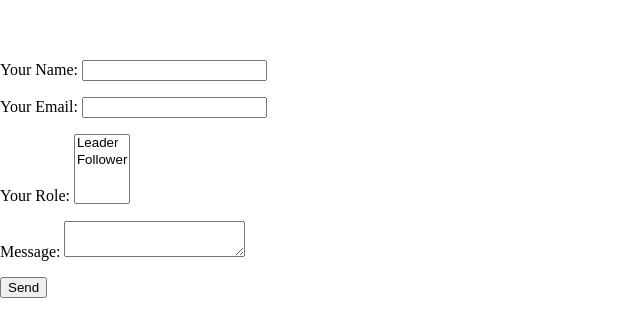
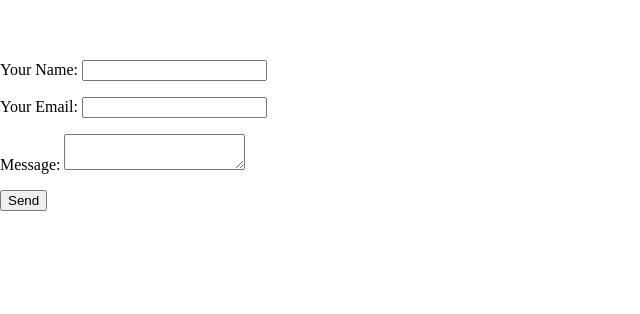
Before and after one commit to KodyyJayy/tlj, a React (Create React App) app: page / in a window 1280 px wide. Shown: the part 2842-3156 px from the top of the page, without its empty margins (0-640 px from the left). After the commit the page ends 3069 px from the top, so only its background shows below. Built offline with nearby package versions, Linux system fonts and the light colour scheme.

Commit message:
form update

```diff
--- a/src/components/Contact.jsx
+++ b/src/components/Contact.jsx
@@ -9,18 +9,12 @@ const Contact = () => {
                 <iframe title="Contact Form" src="https://plugins.crisp.chat/urn:crisp.im:contact-form:0/contact/f6afb8ca-9c70-47a7-b15e-13f5174626b6" referrerPolicy="origin" sandbox="allow-forms allow-popups allow-scripts allow-same-origin" height="620px" width="100%" frameBorder={0}></iframe>
             </div>
 
-            <form name="contact" method="POST" data-netlify="true">
+            <form name="contact" method="POST" data-netlify="true" onSubmit="submit">
                 <p>
                     <label>Your Name: <input type="text" name="name" /></label>
                 </p>
                 <p>
                     <label>Your Email: <input type="email" name="email" /></label>
-                </p>
-                <p>
-                    <label>Your Role: <select name="role[]" multiple>
-                    <option value="leader">Leader</option>
-                    <option value="follower">Follower</option>
-                    </select></label>
                 </p>
                 <p>
                     <label>Message: <textarea name="message"></textarea></label>
```
